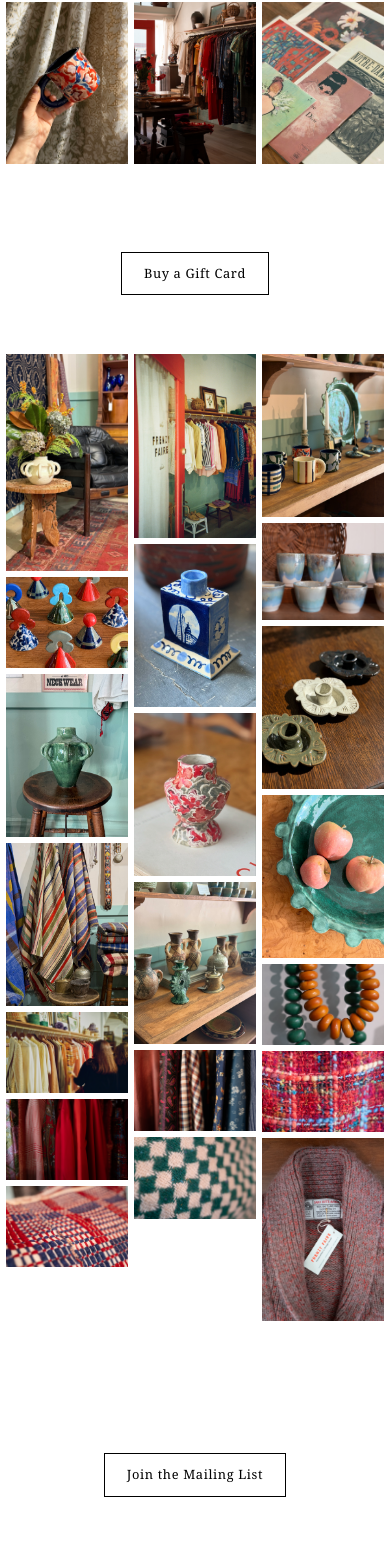
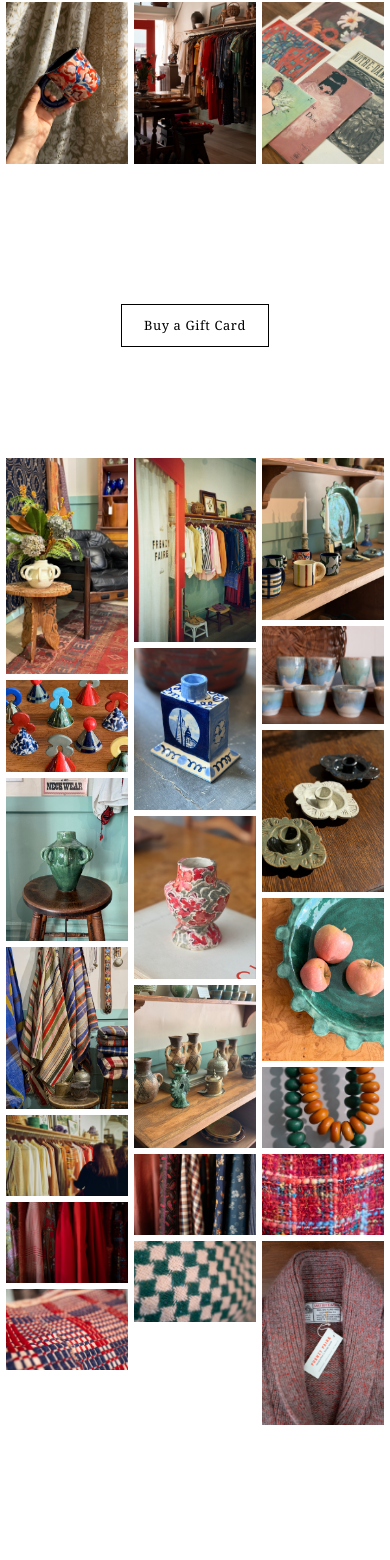
Before and after one commit to timothybuck13/frenzy-faire, a React (Vite) app: page / in a window 390 px wide. Shown: the part 1181-2741 px from the top of the page. Built offline with nearby package versions, Linux system fonts and the light colour scheme.

Commit message:
Center buttons vertically between image sections

```diff
--- a/src/App.jsx
+++ b/src/App.jsx
@@ -293,8 +293,8 @@ export default function App() {
       </section>
 
       {/* Gift Card button */}
-      <section className="py-16 md:py-20">
-        <div className="max-w-2xl mx-auto px-6 md:px-8 text-center">
+      <section className="py-20 md:py-28">
+        <div className="max-w-2xl mx-auto px-6 md:px-8 text-center flex items-center justify-center" style={{ minHeight: '8rem' }}>
           <a
             href="https://app.squareup.com/gift/MLJZ93FYMD68M/order"
             target="_blank"
@@ -320,8 +320,8 @@ export default function App() {
       </section>
 
       {/* Mailing List button */}
-      <section className="py-16 md:py-20">
-        <div className="max-w-2xl mx-auto px-6 md:px-8 text-center">
+      <section className="py-20 md:py-28">
+        <div className="max-w-2xl mx-auto px-6 md:px-8 text-center flex items-center justify-center" style={{ minHeight: '8rem' }}>
           <a
             href="https://squareup.com/outreach/rjqyGM/subscribe"
             target="_blank"
```
